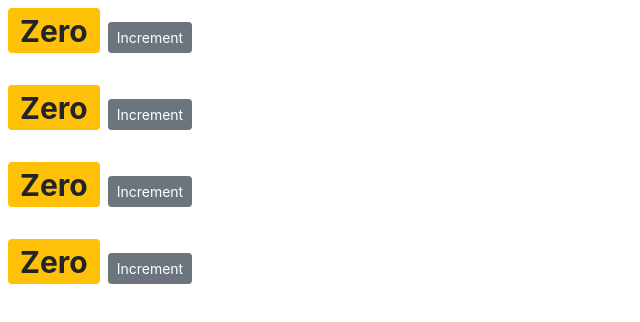
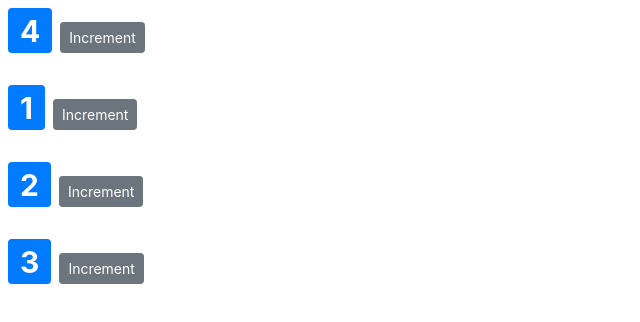
Before and after one commit to nomadlife/react_counter, a React (Create React App) app: page / in a window 1280 px wide. Shown: the top 322 px of the page, without its empty margins (0-640 px from the left). Built offline with nearby package versions, Linux system fonts and the light colour scheme.

Commit message:
pass data to components

```diff
--- a/src/components/counter.jsx
+++ b/src/components/counter.jsx
@@ -2,7 +2,7 @@
 
 class Counter extends Component {
     state = {
-        count : 0,
+        value : this.props.value,
         tags:[]
     };
 
@@ -22,7 +22,7 @@
         console.log(product);
         // console.log('Increment Clicked!', this);
         // this.state.count++;
-        this.setState({ count: this.state.count + 1 })
+        this.setState({ value: this.state.value + 1 })
     }
 
     // doHandleIncrement = () => {
@@ -30,6 +30,8 @@
     // }
 
     render() {
+        console.log("props", this.props);
+
         // let classes = this.getBadgeClasses();
         return (
             <React.Fragment>
@@ -45,13 +47,13 @@
 
     getBadgeClasses() {
         let classes = "badge m-2 badge-";
-        classes += (this.state.count === 0) ? "warning" : "primary";
+        classes += (this.state.value === 0) ? "warning" : "primary";
         return classes;
     }
 
     formatCount(){
-        const { count } = this.state;
-        return count === 0 ? 'Zero' : count;
+        const { value } = this.state;
+        return value === 0 ? 'Zero' : value;
     }
 
 
--- a/src/components/counters.jsx
+++ b/src/components/counters.jsx
@@ -5,16 +5,17 @@
     state = {
         counters : [
             { id:1, value: 4},
-            { id:2, value: 0},
-            { id:3, value: 0},
-            { id:4, value: 0}
+            { id:2, value: 1},
+            { id:3, value: 2},
+            { id:4, value: 3}
         ]
 
     };
     render() {
+
         return (
             <div>
-                { this.state.counters.map(counter => <Counter key={counter.id} /> )}
+                { this.state.counters.map(counter => <Counter key={counter.id} value={counter.value} selected /> )}
             </div>
         )
     }
```
